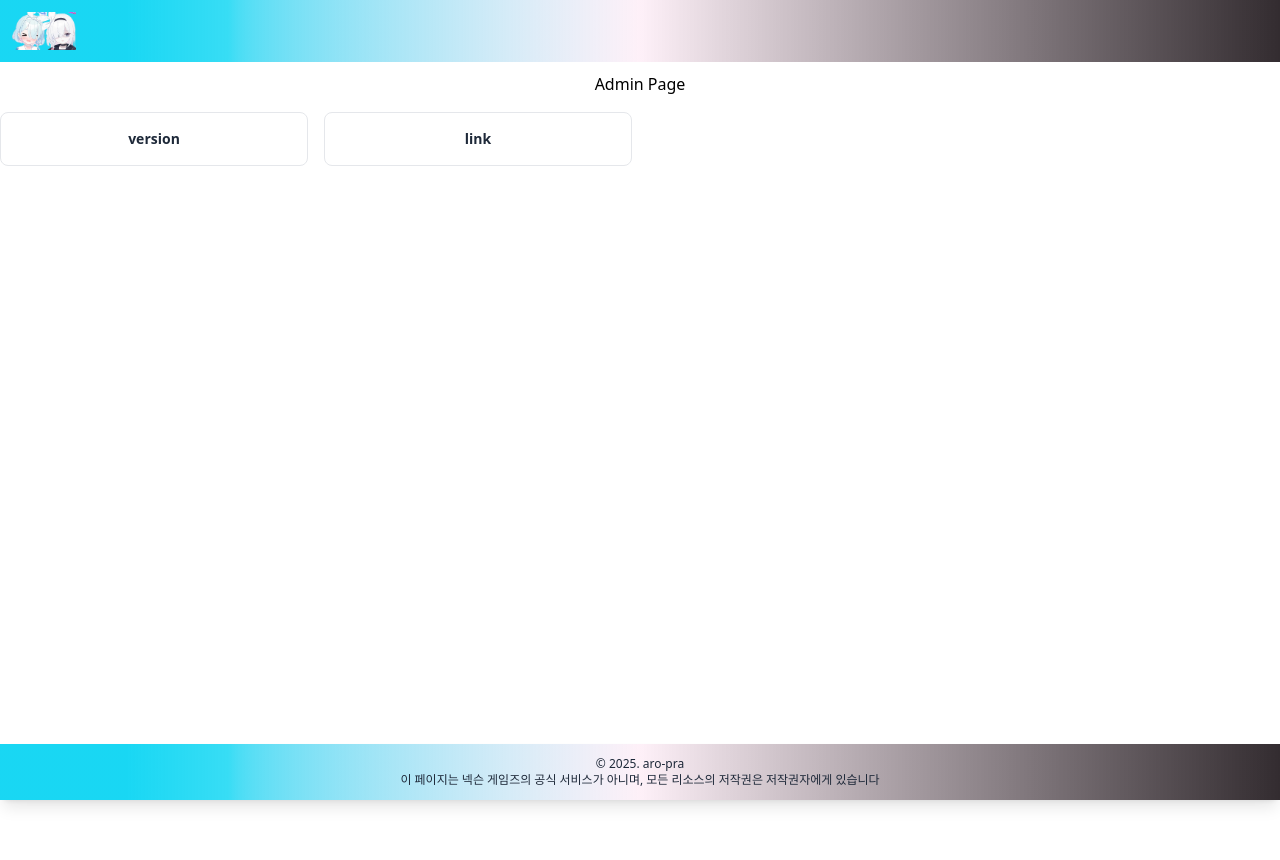
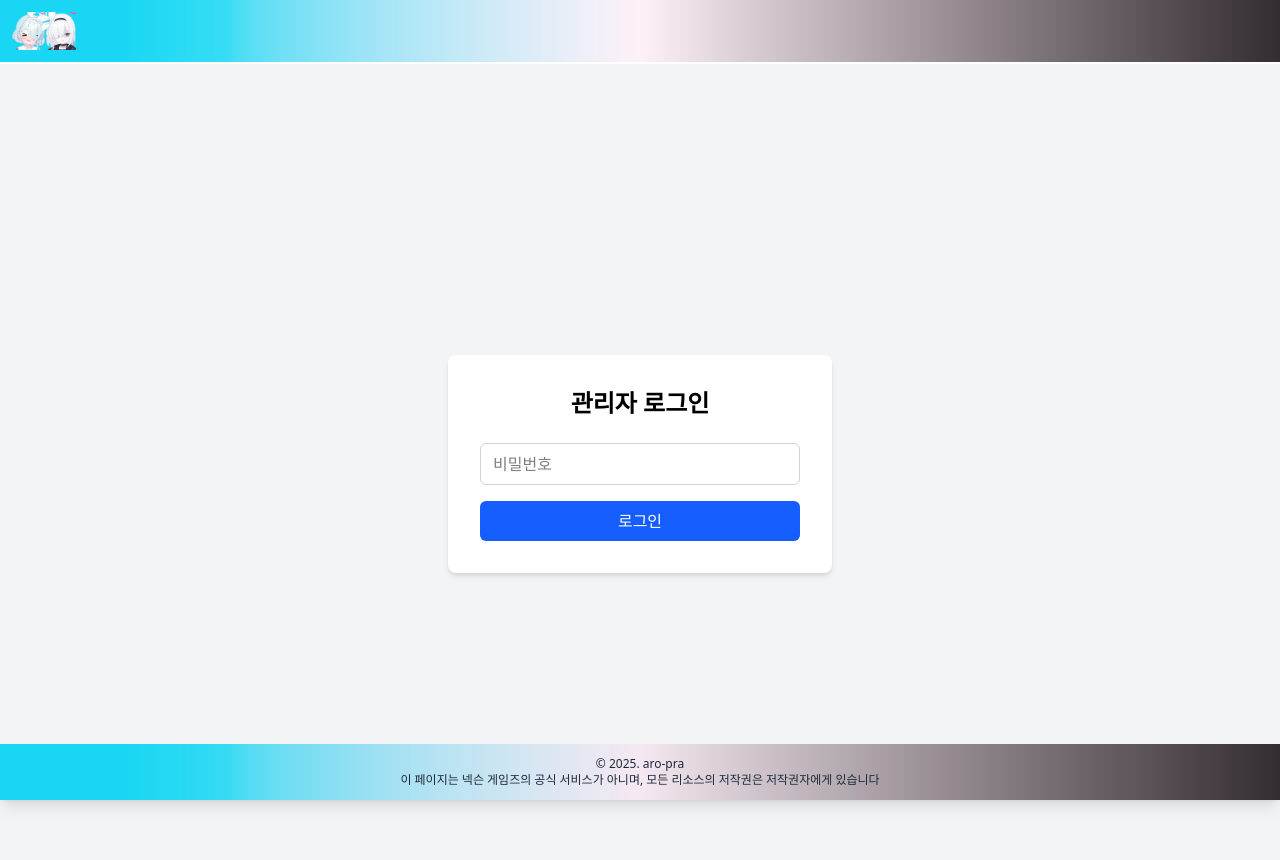
Before and after one commit to sinclairr08/aro-pra, a Next.js app in the folder frontend/: page /admin in a window 1280 px wide. Shown: the top 860 px of the page. Before the commit the page ends 800 px from the top, so only its background shows below. Built offline with nearby package versions, Linux system fonts and the light colour scheme.

Commit message:
feat: add temporary auth at admin page

```diff
--- a/frontend/src/app/admin/page.tsx
+++ b/frontend/src/app/admin/page.tsx
@@ -2,13 +2,90 @@
 
 import "@/app/globals.css";
 import { SimpleLinkCard } from "@/components/link/SimpleLinkCard";
+import { useForm } from "react-hook-form";
+import { useEffect, useState } from "react";
+import { SubmitButton } from "@/components/form/SubmitButton";
 
-export default function AdminPage() {
+const TMP_ADMIN_PASSWORD = "test123";
+
+const checkAdmin = () => {
+  if (typeof window !== "undefined") {
+    return localStorage.getItem("isAdmin") === "true";
+  }
+
+  return false;
+};
+
+const loginAdmin = (password: string) => {
+  if (password === TMP_ADMIN_PASSWORD) {
+    localStorage.setItem("isAdmin", "true");
+    return true;
+  }
+
+  return false;
+};
+
+const logoutAdmin = () => {
+  if (typeof window !== "undefined") {
+    localStorage.removeItem("isAdmin");
+  }
+};
+
+interface AdminLoginFormData {
+  password: string;
+}
+
+interface AdminLoginFormProps {
+  doLogin: () => void;
+}
+
+interface AdminLoginedPageProps {
+  doLogout: () => void;
+}
+
+const AdminLoginForm = ({ doLogin }: AdminLoginFormProps) => {
+  const { register, handleSubmit, setError } = useForm<AdminLoginFormData>();
+  const onSubmit = ({ password }: AdminLoginFormData) => {
+    if (loginAdmin(password)) {
+      doLogin();
+    }
+  };
+  return (
+    <div className="min-h-screen bg-gray-100 flex items-center justify-center">
+      <div className="bg-white p-8 rounded-lg shadow-md w-96">
+        <h1 className="text-2xl font-bold text-center mb-6">관리자 로그인</h1>
+
+        <div className="mb-4">
+          <input
+            type="password"
+            {...register("password")}
+            placeholder="비밀번호"
+            className="w-full px-3 py-2 border border-gray-300 rounded-md focus:outline-none focus:ring-2 focus:ring-blue-500"
+          />
+        </div>
+
+        <button
+          onClick={handleSubmit(onSubmit)}
+          className="w-full bg-blue-600 text-white py-2 px-4 rounded-md hover:bg-blue-700"
+        >
+          로그인
+        </button>
+      </div>
+    </div>
+  );
+};
+
+const AdminLoginedPage = ({ doLogout }: AdminLoginedPageProps) => {
   const subPages: string[] = ["version", "link"];
+
   return (
-    <>
-      <h1 className="text-center p-2 mb-2">Admin Page</h1>
-      <div className="grid grid-cols-1 sm:grid-cols-2 md:grid-cols-3 lg:grid-cols-4 gap-4">
+    <div className="flex flex-col items-center justify-center py-12 px-4">
+      <div className="w-full max-w-6xl space-y-4">
+        <div className="text-center">
+          <h1 className="text-4xl font-bold text-gray-900 mb-2">Admin Page</h1>
+        </div>
+
+        <div className="flex flex-wrap justify-center gap-6 max-w-4xl mx-auto">
           {subPages.map((subPage, index) => (
             <SimpleLinkCard
               key={index}
@@ -18,6 +95,35 @@ export default function AdminPage() {
             />
           ))}
         </div>
-    </>
+
+        <div className="flex justify-center pt-4">
+          <div className="w-32">
+            <SubmitButton type="button" classType="red" onClick={doLogout}>
+              로그아웃
+            </SubmitButton>
+          </div>
+        </div>
+      </div>
+    </div>
+  );
+};
+
+export default function AdminPage() {
+  const [isAdmin, setIsAdmin] = useState(false);
+
+  useEffect(() => {
+    setIsAdmin(checkAdmin());
+  }, []);
+
+  const doLogin = () => setIsAdmin(true);
+  const doLogout = () => {
+    logoutAdmin();
+    setIsAdmin(false);
+  };
+
+  return isAdmin ? (
+    <AdminLoginedPage doLogout={doLogout} />
+  ) : (
+    <AdminLoginForm doLogin={doLogin} />
   );
 }
```
Lines whose indentation alone changed are shown as unchanged.
